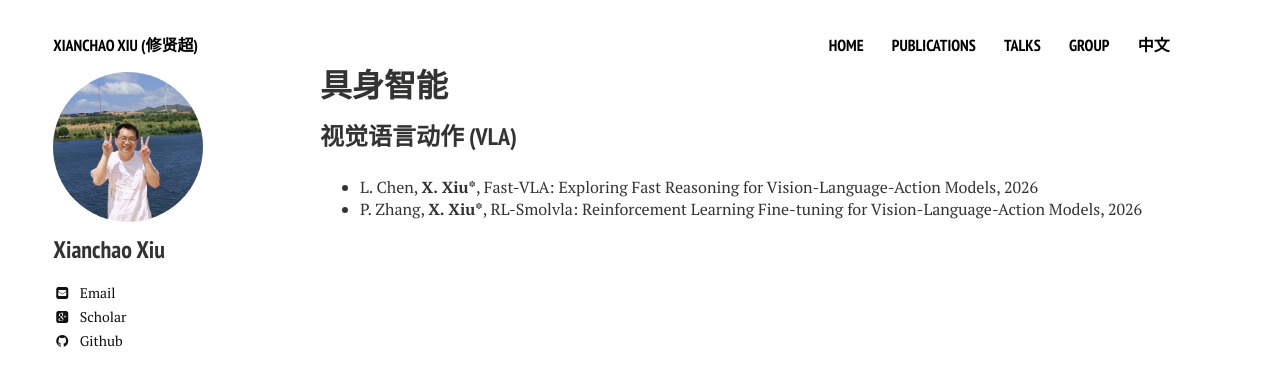
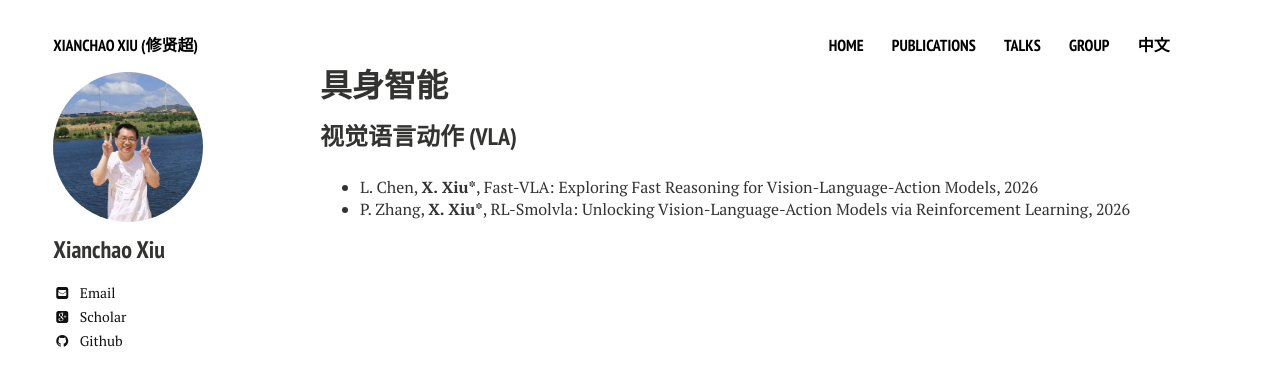
Before and after one commit to xianchaoxiu/xianchaoxiu.github.io, a Jekyll site: the page built from chinese/research/EAI/index.md, in a window 1280 px wide. Shown: the top 386 px of the page. Built offline with Jekyll 4.4.1, drawn with Linux system fonts in a browser that asks for light colours; nearby versions of some CDN libraries.

Commit message:
Update index.md

```diff
--- a/chinese/research/EAI/index.md
+++ b/chinese/research/EAI/index.md
@@ -8,4 +8,4 @@ share: false
 
 ### 视觉语言动作 (VLA)
 * L. Chen, <b>X. Xiu*</b>, Fast-VLA: Exploring Fast Reasoning for Vision-Language-Action Models, 2026 <br>
-* P. Zhang, <b>X. Xiu*</b>, RL-Smolvla: Reinforcement Learning  Fine-tuning  for Vision-Language-Action Models, 2026 <br>
+* P. Zhang, <b>X. Xiu*</b>, RL-Smolvla: Unlocking Vision-Language-Action Models via Reinforcement Learning, 2026 <br>
```
